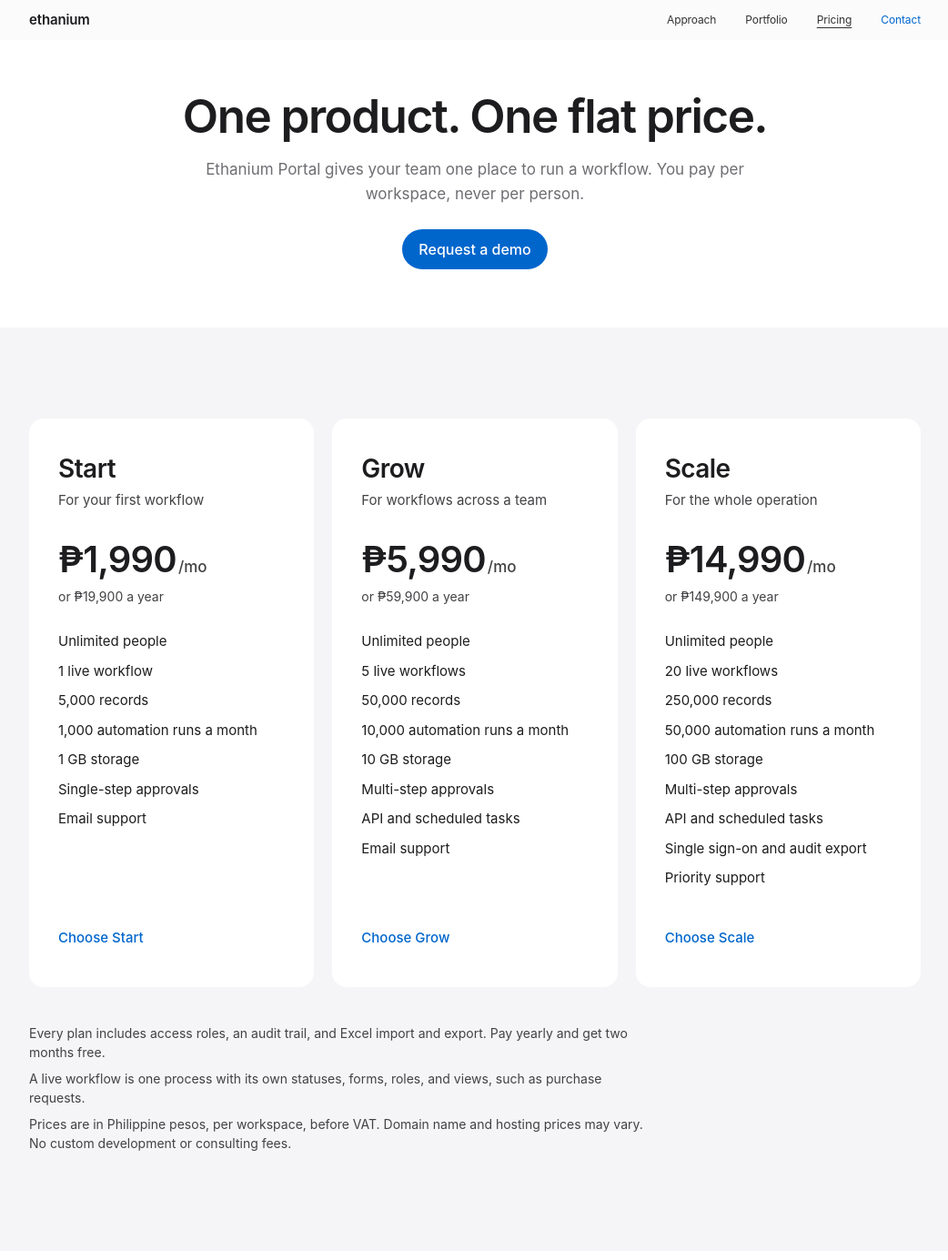
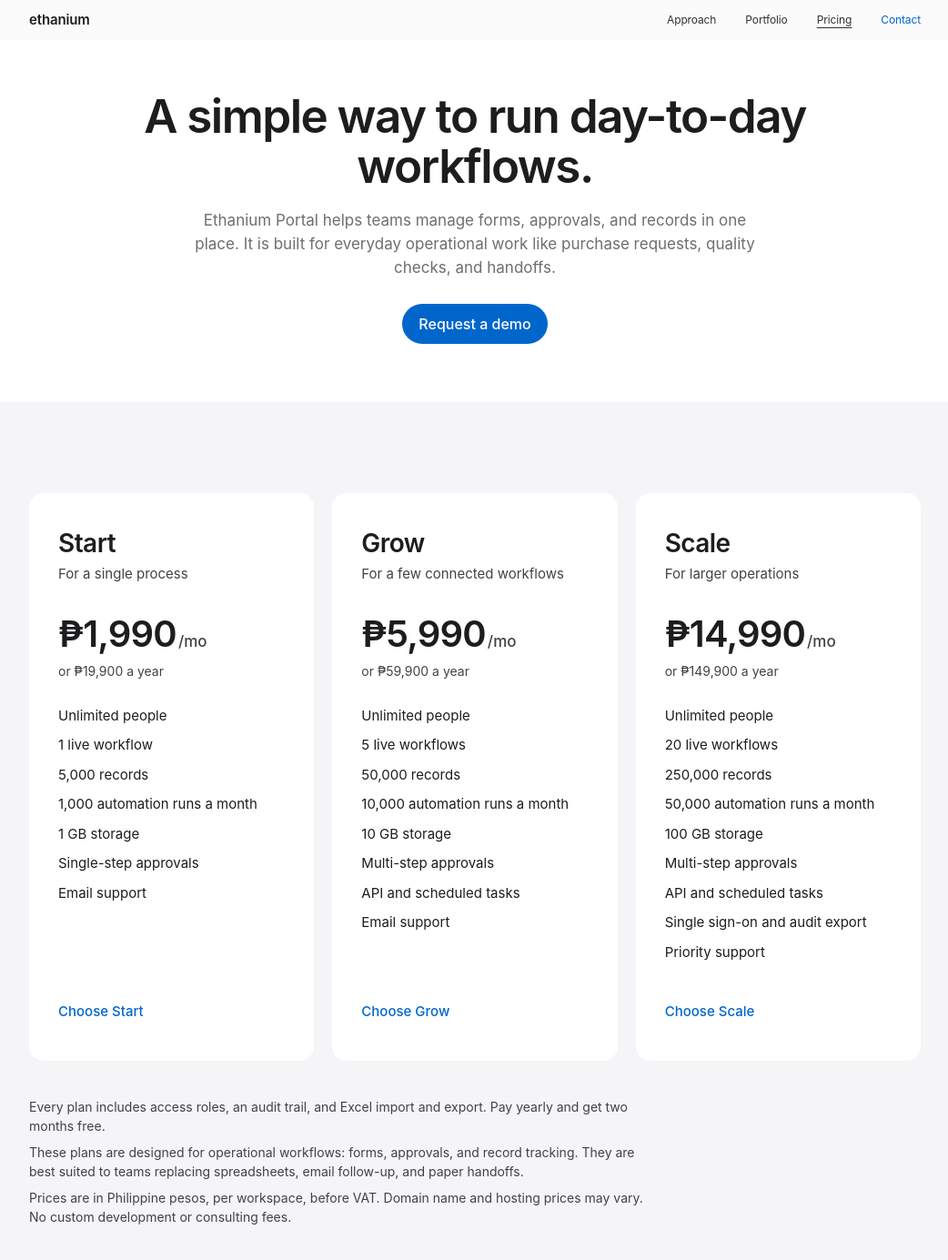
Before and after one commit to ethanium/ethanium.github.io, a Jekyll site: the page built from pricing/index.html, in a window 1280 px wide and 1400 px high. Shown: the top 1385 px of the window at 91% size, without its empty margins (118-1160 px from the left). Built offline with Jekyll 4.4.1, drawn with Linux system fonts in a browser that asks for light colours.

Commit message:
Make pricing page benefits more realistic and grounded in operational workflows

```diff
--- a/pricing/index.html
+++ b/pricing/index.html
@@ -6,8 +6,8 @@ permalink: /pricing/
 ---
 <section class="section pricing-intro" aria-labelledby="pricing-heading">
     <div class="wrap">
-        <h1 class="section-heading" id="pricing-heading">One product. One flat price.</h1>
-        <p class="section-intro">Ethanium Portal gives your team one place to run a workflow. You pay per workspace, never per person.</p>
+        <h1 class="section-heading" id="pricing-heading">A simple way to run day-to-day workflows.</h1>
+        <p class="section-intro">Ethanium Portal helps teams manage forms, approvals, and records in one place. It is built for everyday operational work like purchase requests, quality checks, and handoffs.</p>
         <div class="hero-actions">
             <a class="button-primary" href="mailto:ethanium@live.com?subject=Ethanium%20Portal%20demo">Request a demo</a>
         </div>
@@ -20,7 +20,7 @@ permalink: /pricing/
         <div class="plan-grid">
             <article class="plan-card" aria-labelledby="plan-start">
                 <h3 id="plan-start">Start</h3>
-                <p class="plan-for">For your first workflow</p>
+                <p class="plan-for">For a single process</p>
                 <p class="plan-price">₱1,990<span>/mo</span></p>
                 <p class="plan-save">or ₱19,900 a year</p>
                 <ul class="plan-features">
@@ -36,7 +36,7 @@ permalink: /pricing/
             </article>
             <article class="plan-card" aria-labelledby="plan-grow">
                 <h3 id="plan-grow">Grow</h3>
-                <p class="plan-for">For workflows across a team</p>
+                <p class="plan-for">For a few connected workflows</p>
                 <p class="plan-price">₱5,990<span>/mo</span></p>
                 <p class="plan-save">or ₱59,900 a year</p>
                 <ul class="plan-features">
@@ -53,7 +53,7 @@ permalink: /pricing/
             </article>
             <article class="plan-card" aria-labelledby="plan-scale">
                 <h3 id="plan-scale">Scale</h3>
-                <p class="plan-for">For the whole operation</p>
+                <p class="plan-for">For larger operations</p>
                 <p class="plan-price">₱14,990<span>/mo</span></p>
                 <p class="plan-save">or ₱149,900 a year</p>
                 <ul class="plan-features">
@@ -72,7 +72,7 @@ permalink: /pricing/
         </div>
         <div class="plan-notes">
             <p>Every plan includes access roles, an audit trail, and Excel import and export. Pay yearly and get two months free.</p>
-            <p>A live workflow is one process with its own statuses, forms, roles, and views, such as purchase requests.</p>
+            <p>These plans are designed for operational workflows: forms, approvals, and record tracking. They are best suited to teams replacing spreadsheets, email follow-up, and paper handoffs.</p>
             <p>Prices are in Philippine pesos, per workspace, before VAT. Domain name and hosting prices may vary. No custom development or consulting fees.</p>
         </div>
     </div>
```
